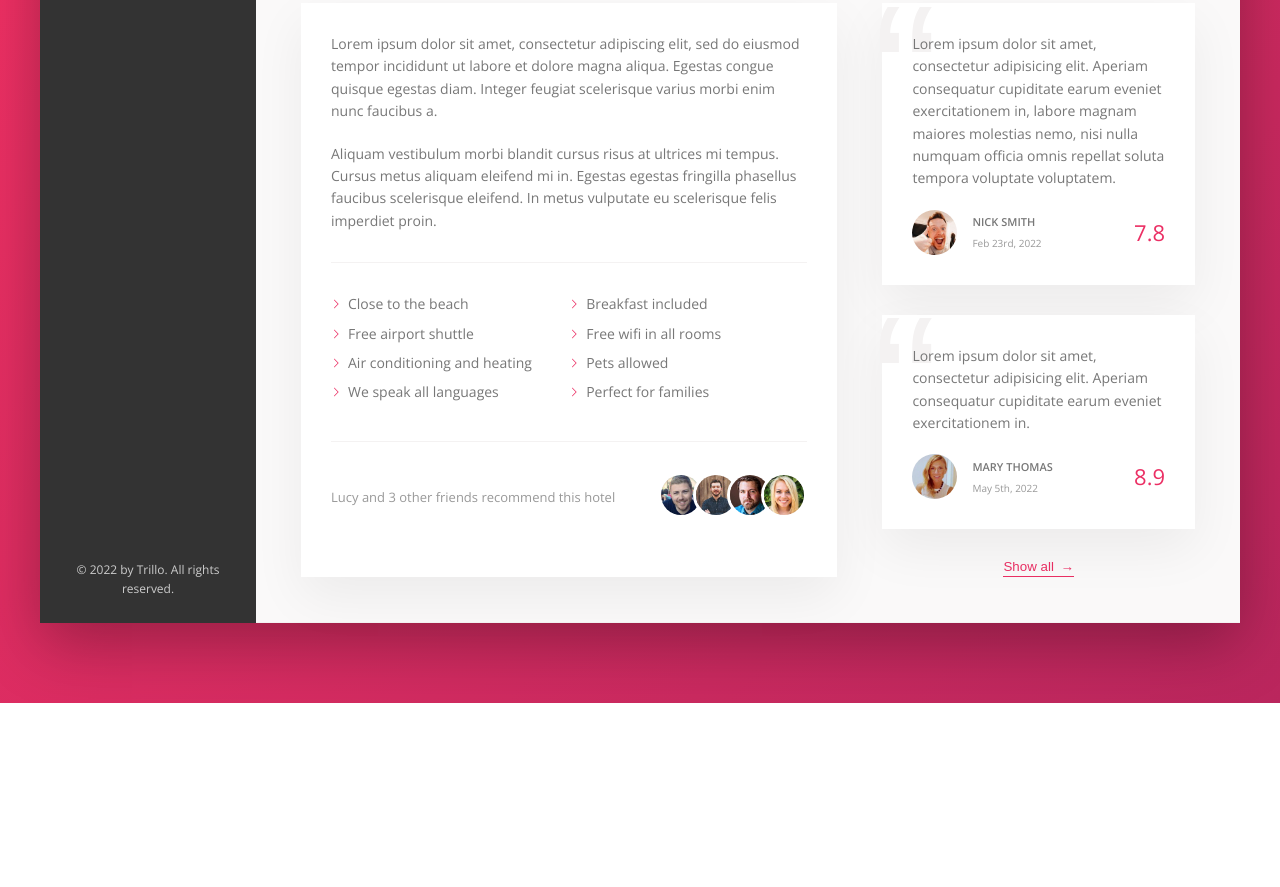
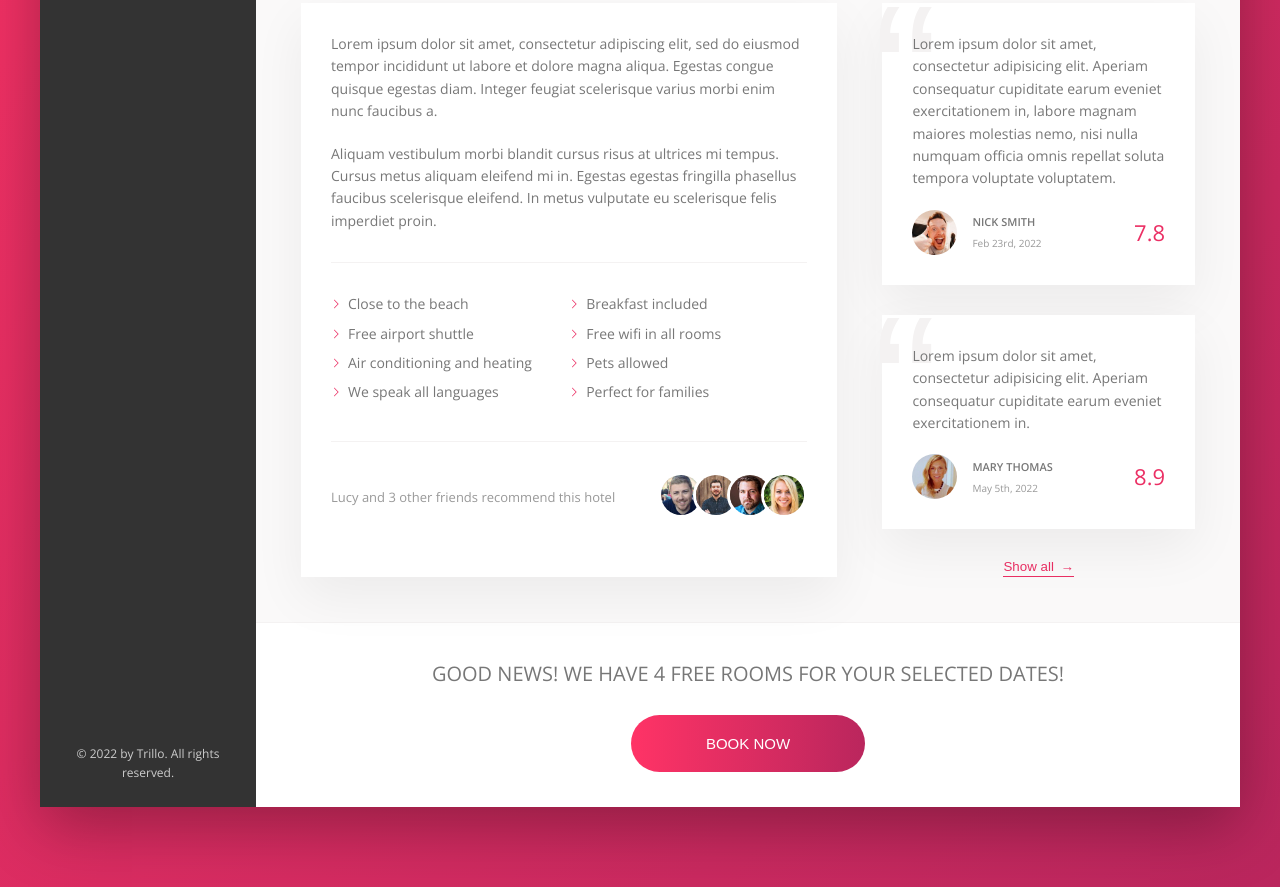
Before and after one commit to 4453735/flex-box_responsive, a plain HTML site: page index.html in a window 1280 px wide. Shown: the part 644-1531 px from the top of the page. Before the commit the page ends 1347 px from the top, so only its background shows below. Drawn offline with nearby package versions, Linux system fonts and the light colour scheme.

Commit message:
Add Call to action (cta) section

```diff
--- a/index.html
+++ b/index.html
@@ -193,6 +193,16 @@
                         </div>
                     </div>
 
+                    <div class="cta">
+                        <h2 class="cta__book-now">
+                            Good news! We have 4 free rooms for your selected dates!
+                        </h2>
+                        <button class="btn">
+                            <span class="btn__visible">Book now</span>
+                            <span class="btn__invisible">Only 4 rooms left</span>
+                        </button>
+                    </div>
+
                 </main>
             </div>
         </div>
--- a/sass/_componets.scss
+++ b/sass/_componets.scss
@@ -456,3 +456,64 @@
     z-index: 1;
   }
 }
+
+///////////////////////////////////////////
+// CTA
+.cta {
+  padding: 3.5rem;
+  text-align: center;
+
+  &__book-now {
+    font-size: 2rem;
+    font-weight: 300;
+    text-transform: uppercase;
+    margin-bottom: 2.5rem;
+  }
+}
+
+///////////////////////////////////////////
+// CTA BTN
+.btn {
+  font-size: 1.5rem;
+  border: none;
+  text-transform: uppercase;
+  border-radius: 100px;
+  background-image: linear-gradient(to right, var(--color-primary-light), var(--color-primary-dark));
+  color: #fff;
+  position: relative;
+  overflow: hidden;
+  cursor: pointer;
+
+  & > * {
+    display: inline-block;
+    height: 100%;
+    width: 100%;
+    transition: all .2s;
+  }
+
+  &__visible {
+    padding: 2rem 7.5rem;
+  }
+
+  &__invisible {
+    position: absolute;
+    padding: 2rem 0;
+    left: 0;
+    top: -100%;
+  }
+  &:hover {
+    background-image: linear-gradient(to left, var(--color-primary-light), var(--color-primary-dark));
+  }
+  &:hover &__visible  {
+    transform: translateY(100%);
+  }
+
+  &:hover &__invisible {
+    top: 0;
+  }
+
+  &:focus {
+    outline: none;
+    animation: pulsate 1s infinite;
+  }
+}
```
Also changed, not shown: css/style.css, 1 other file.
